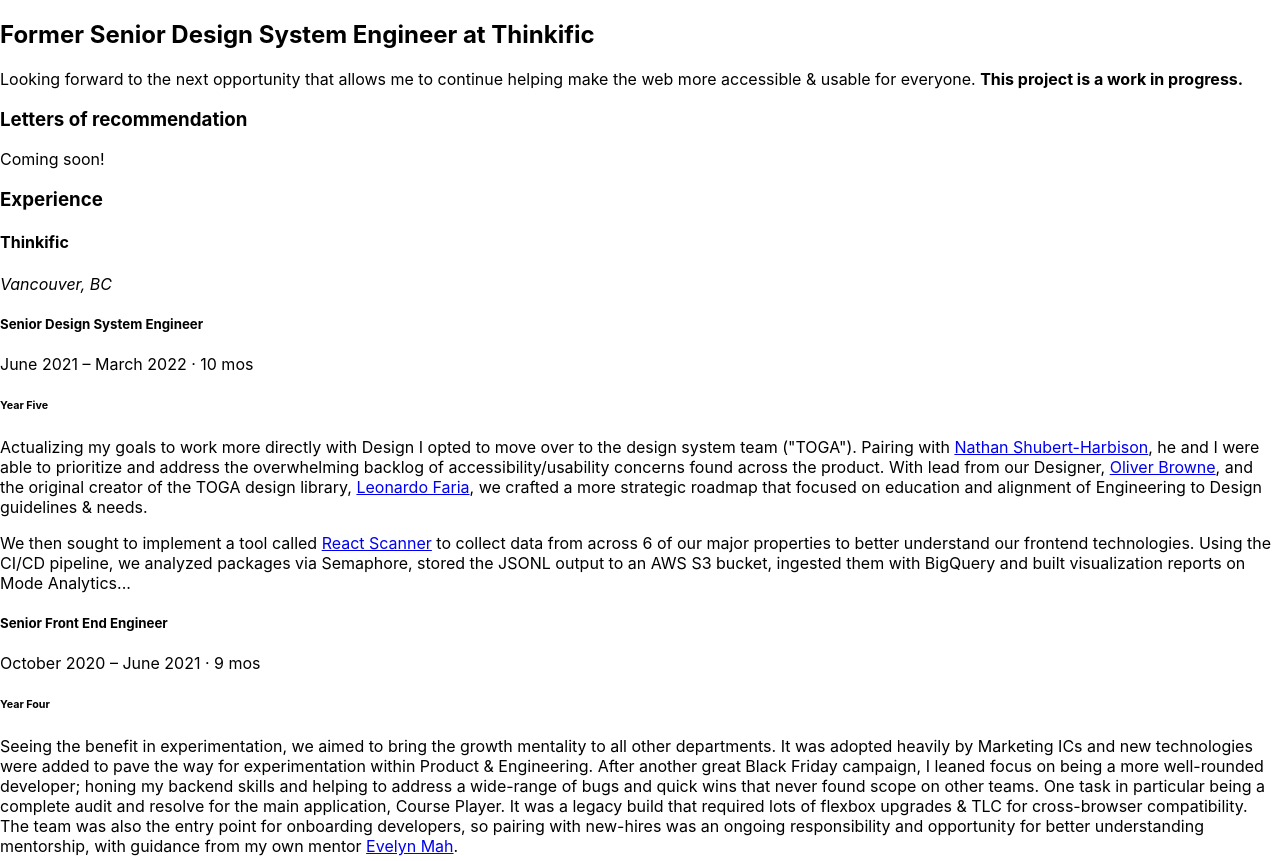
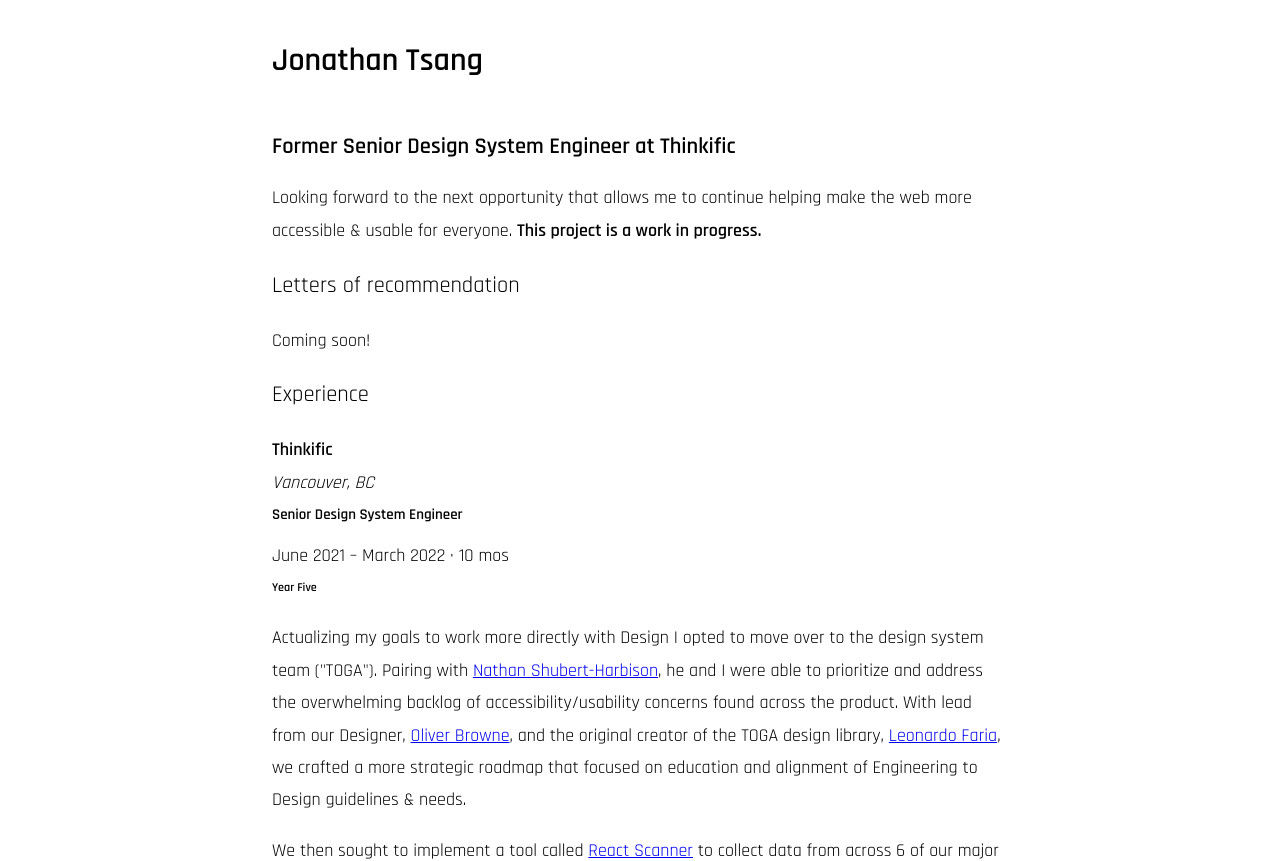
Before and after one commit to j0ntsang/j0ntsang.github.io, a React (Create React App) app: page / in a window 1280 px wide. Shown: the top 861 px of the page. Built offline with nearby package versions, Linux system fonts and the light colour scheme.

Commit message:
feat: typography & index.html changes

```diff
--- a/public/index.html
+++ b/public/index.html
@@ -1,7 +1,10 @@
 <!DOCTYPE html>
 <html lang="en">
   <head>
-    <meta charset="utf-8" />
+    <meta charset="utf-8">
+    <meta name="viewport" content="width=device-width, initial-scale=1">
+    <meta name="description" content="Lightweight solution for deploying single page apps with GitHub Pages.">
+
     <link rel="icon" href="%PUBLIC_URL%/favicon.ico" />
     <meta name="viewport" content="width=device-width, initial-scale=1" />
     <meta name="theme-color" content="#000000" />
@@ -24,20 +27,16 @@
       work correctly both with client-side routing and a non-root public URL.
       Learn how to configure a non-root public URL by running `npm run build`.
     -->
-    <title>React App</title>
+    <title>Jonathan Tsang :: A11y Advocate & CSS Connoisseur</title>
+
+    <link rel="preconnect" href="https://fonts.googleapis.com">
+    <link rel="preconnect" href="https://fonts.gstatic.com" crossorigin>
+    <link href="https://fonts.googleapis.com/css2?family=Rajdhani:wght@400;600&display=swap" rel="stylesheet">
+
+
   </head>
   <body>
     <noscript>You need to enable JavaScript to run this app.</noscript>
     <div id="root"></div>
-    <!--
-      This HTML file is a template.
-      If you open it directly in the browser, you will see an empty page.
-
-      You can add webfonts, meta tags, or analytics to this file.
-      The build step will place the bundled scripts into the <body> tag.
-
-      To begin the development, run `npm start` or `yarn start`.
-      To create a production bundle, use `npm run build` or `yarn build`.
-    -->
   </body>
 </html>
--- a/src/App.css
+++ b/src/App.css
@@ -1,38 +1,23 @@
-.App {
-  text-align: center;
+*, *::before, *::after {
+  box-sizing: border-box;
 }
 
-.App-logo {
-  height: 40vmin;
-  pointer-events: none;
+html,
+body {
+  height: 100%;
 }
 
-@media (prefers-reduced-motion: no-preference) {
-  .App-logo {
-    animation: App-logo-spin infinite 20s linear;
-  }
+html {
+  font-size: 18px;
 }
 
-.App-header {
-  background-color: #282c34;
-  min-height: 100vh;
-  display: flex;
-  flex-direction: column;
-  align-items: center;
-  justify-content: center;
-  font-size: calc(10px + 2vmin);
-  color: white;
+body {
+  margin: 0;
+  padding: 0;
+  line-height: 1.8rem;
+  font-family: Rajdhani, sans-serif;
+  word-break: break-word;
+  -webkit-font-smoothing: antialiased;
+  -moz-osx-font-smoothing: grayscale;
+  text-size-adjust: none;
 }
-
-.App-link {
-  color: #61dafb;
-}
-
-@keyframes App-logo-spin {
-  from {
-    transform: rotate(0deg);
-  }
-  to {
-    transform: rotate(360deg);
-  }
-}
--- a/src/components/Resume.tsx
+++ b/src/components/Resume.tsx
@@ -1,5 +1,26 @@
 import * as React from 'react';
 import styled from 'styled-components';
+
+const AppContainer = styled.div`
+  width: 100%;
+  padding: 24px 16px 40px;
+  margin: 0 auto;
+  @media (min-width: 768px) {
+    max-width: 768px;
+  }
+`;
+
+const HeaderContainer = styled.header`
+  display: flex;
+  flex-direction: row;
+  justify-content: space-between;
+  align-items: center;
+  margin-bottom: 32px;
+`;
+
+const H1 = styled.h1`
+  font-size: 32px;
+`;
 
 const ResumeHeader = styled.header`
   marginBottom: '32px',
@@ -15,27 +36,27 @@ const P = styled.p`
 `;
 
 const PreviousRole = styled.h2`
-  fontSize: '1.25rem',
+  font-size: 1.25rem;
 `;
 
 const SectionHeading = styled.h3`
-  fontSize: '1.25rem',
-  fontWeight: '300',
-  textTransform: 'uppercase',
+  font-size: 1.25rem;
+  font-weight: 300;
+  text-transform: uppercase,
 `;
 
 const Company = styled.section``;
 
 const CompanyName = styled.h4`
-  margin: 0,
+  margin: 0;
 `;
 
 const Role = styled.h5`
-  margin: '0 0 8px',
+  margin: 0 0 8px;
 `;
 
 const YearHeading = styled.h6`
-  margin: 0,
+  margin: 0;
 `;
 
 const RoleTimeframe = styled.time``;
@@ -44,19 +65,11 @@ const City = styled.address``;
 
 const RoleDetails = styled.section``;
 
-const StyledUnorderedList = styled.ul`
-  marginBottom: '40px',
-  padding: '0 0 0 16px',
-  listStyle: 'none',
-`;
-
-const StyledListItem = styled.li`
-  marginBottom: '8px',
-  paddingLeft: '16px',
-`;
-
 export const Resume: React.VFC = () => (
-  <>
+  <AppContainer>
+    <HeaderContainer>
+      <H1>Jonathan Tsang</H1>
+    </HeaderContainer>
     <ResumeHeader>
       <PreviousRole>
         Former Senior Design System Engineer at Thinkific
@@ -338,5 +351,5 @@ export const Resume: React.VFC = () => (
         best-practice &amp; process standards innovation and new-hires support.
       </P>
     </Company>
-  </>
+  </AppContainer>
 );
```
